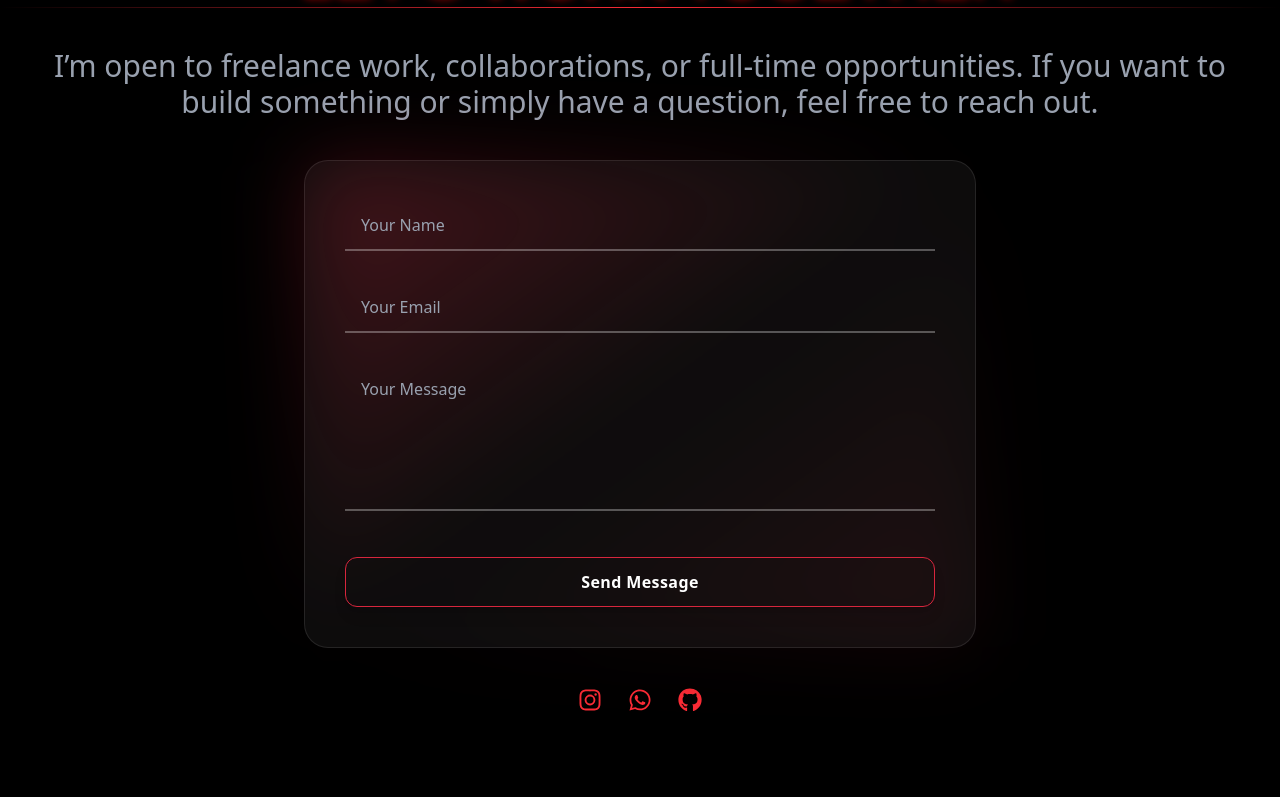
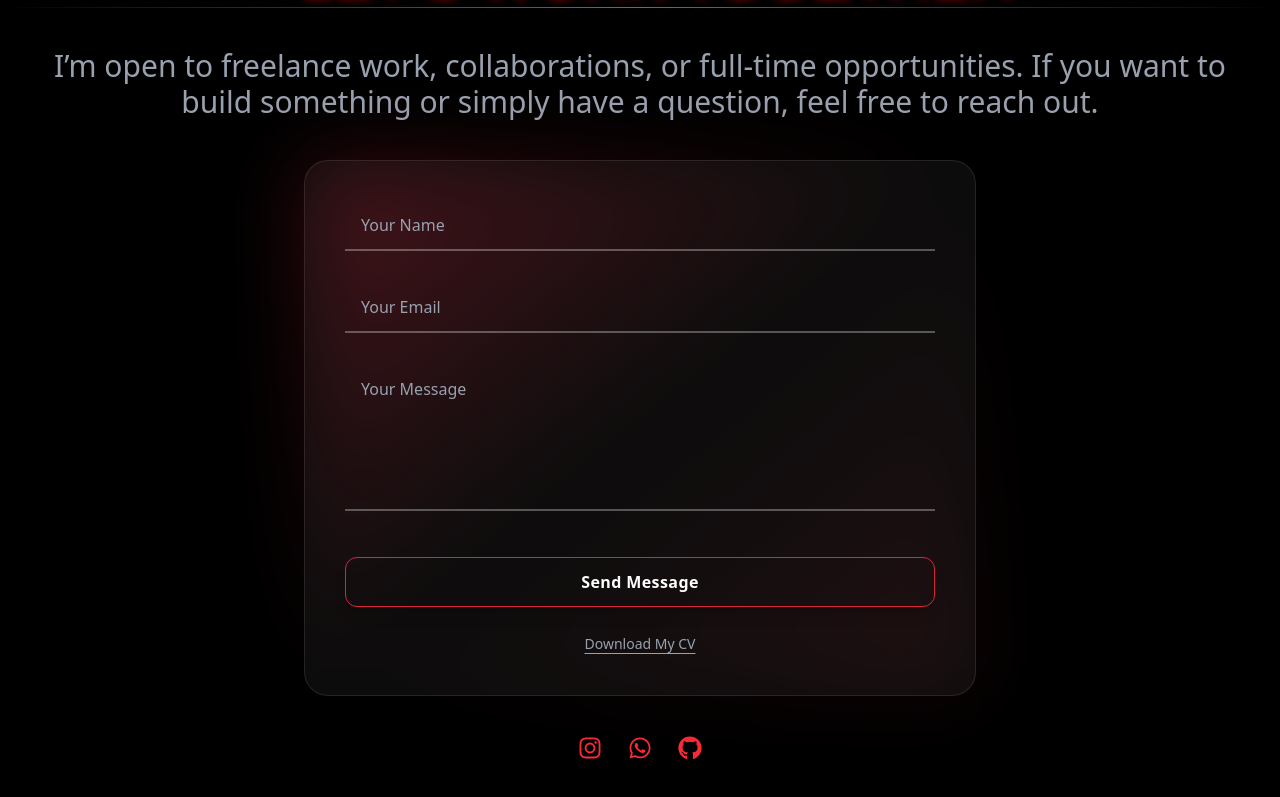
Before and after one commit to homecoming7777/ABPortfolio, a React (Vite) app: page / in a window 1280 px wide. Shown: the part 4894-5691 px from the top of the page. Before the commit the page ends 5649 px from the top, so only its background shows below. Built offline with nearby package versions, Linux system fonts and the light colour scheme; a web font is replaced by a local one.

Commit message:
adding my cv link in the contact form

```diff
--- a/src/components/ContactForm.jsx
+++ b/src/components/ContactForm.jsx
@@ -120,7 +120,15 @@ export default function ContactForm() {
                           shadow-lg hover:shadow-[#D7263D]/40 cursor-none"
         >
           Send Message
-        </button>
+        </button><div className="mt-6 text-center">
+          <a
+            href="/public/Black and White Simple CV Resume.pdf"
+            className="inline-block text-gray-400 hover:text-[#D7263D] transition-colors duration-300 text-sm font-medium cursor-none underline underline-offset-4"
+          >
+            Download My CV
+          </a>
+        </div>
+
       </form>
     </div>
   );
```
Also changed, not shown: 1 other file (tests, documents, lock files or other folders).
